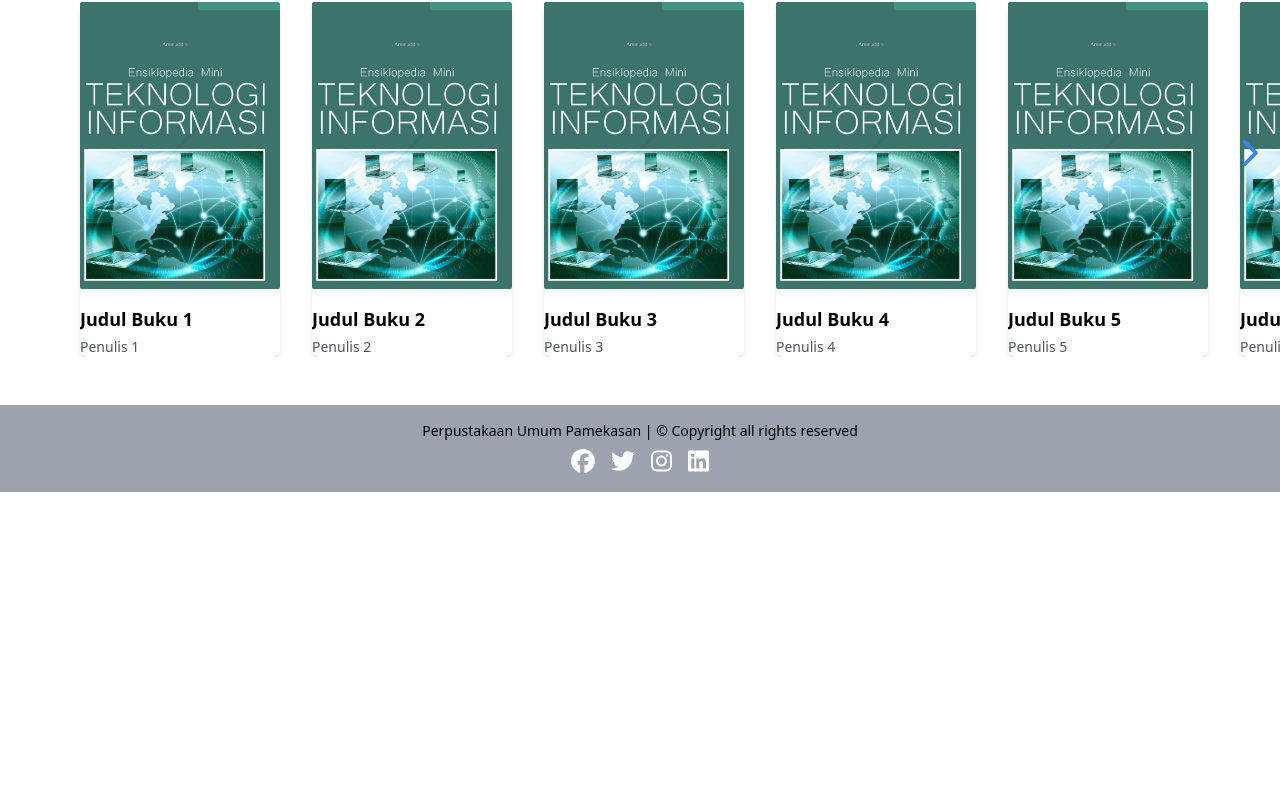
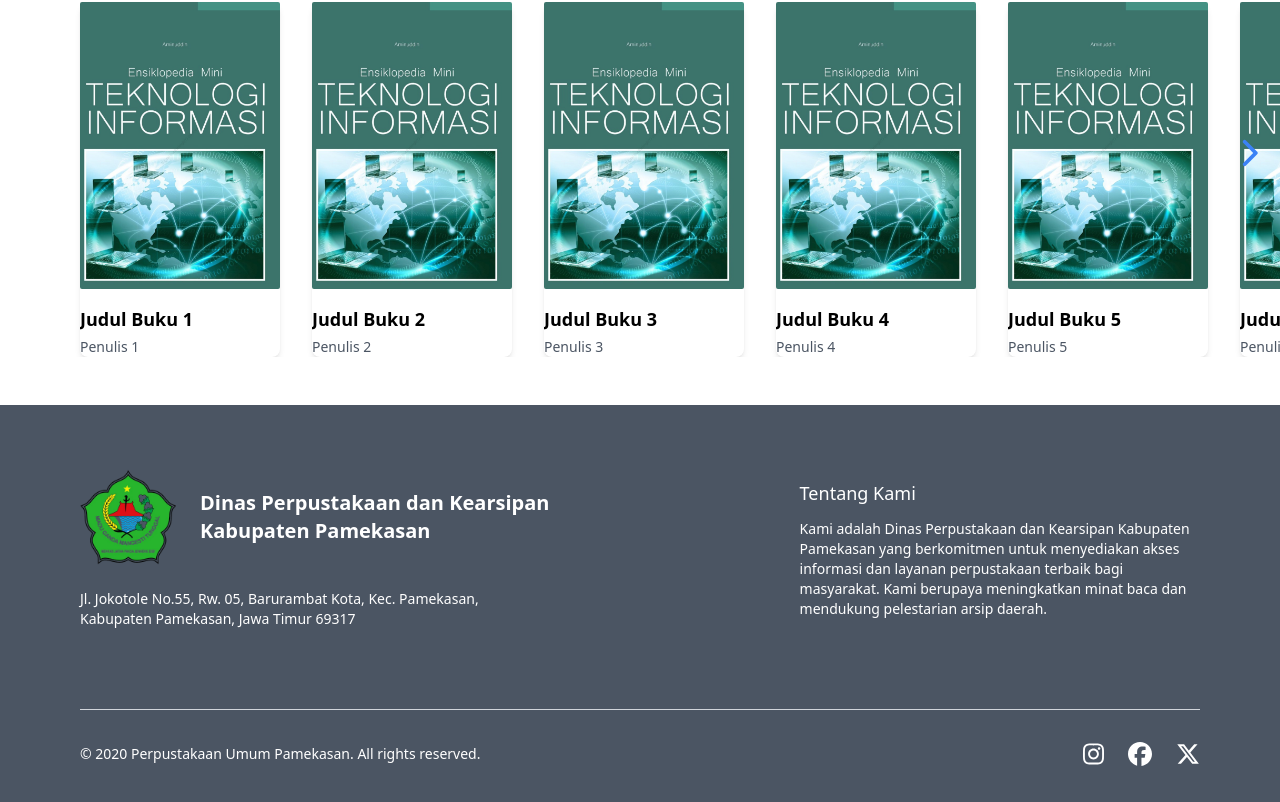
Before and after one commit to Badan-Intelektual-Berbasis-Data/Perpustakaan-Online-Pamekasan, a React (Vite) app in the folder frontend/: page / in a window 1280 px wide. Shown: the part 742-1544 px from the top of the page. Before the commit the page ends 1234 px from the top, so only its background shows below. Built offline with nearby package versions, Linux system fonts and the light colour scheme.

Commit message:
added footer

```diff
--- a/frontend/src/components/Footer.jsx
+++ b/frontend/src/components/Footer.jsx
@@ -1,28 +1,71 @@
-/* eslint-disable no-unused-vars */
-import React from 'react';
-import { FontAwesomeIcon } from '@fortawesome/react-fontawesome';
-import { faFacebook, faTwitter, faInstagram, faLinkedin } from '@fortawesome/free-brands-svg-icons';
+import React from "react";
+import Container from "./molecules/Container";
+import { FontAwesomeIcon } from "@fortawesome/react-fontawesome";
+import {
+  faInstagram,
+  faFacebook,
+  faXTwitter,
+} from "@fortawesome/free-brands-svg-icons";
 
 export default function Footer() {
   return (
-    <div className="bg-gray-400 py-4">
-      <div className="container mx-auto px-4 text-center">
-        <p className="text-sm">Perpustakaan Umum Pamekasan | © Copyright all rights reserved</p>
-        <div className="mt-2 flex justify-center space-x-4">
-          <a href="https://www.facebook.com" target="_blank" rel="noopener noreferrer">
-            <FontAwesomeIcon icon={faFacebook} className="text-white text-2xl" />
-          </a>
-          <a href="https://www.twitter.com" target="_blank" rel="noopener noreferrer">
-            <FontAwesomeIcon icon={faTwitter} className="text-white text-2xl" />
-          </a>
-          <a href="https://www.instagram.com" target="_blank" rel="noopener noreferrer">
-            <FontAwesomeIcon icon={faInstagram} className="text-white text-2xl" />
-          </a>
-          <a href="https://www.linkedin.com" target="_blank" rel="noopener noreferrer">
-            <FontAwesomeIcon icon={faLinkedin} className="text-white text-2xl" />
-          </a>
+    <Container className="bg-gray-600 flex flex-col gap-y-20 pb-1">
+      <div className="flex w-full justify-between items-center">
+        <div>
+          <div className="flex items-center gap-x-6 shrink-0">
+            <img
+              src="/logo.png"
+              alt="Partner 1"
+              className="w-24 h-24 object-cover rounded-md"
+            />
+            <div className="font-bold text-xl text-white">
+              <h2>Dinas Perpustakaan dan Kearsipan</h2>
+              <h2>Kabupaten Pamekasan</h2>
+            </div>
+          </div>
+
+          {/* contanct */}
+          <div className="text-white text-sm mt-6">
+            <p className="w-[50ch]">
+              Jl. Jokotole No.55, Rw. 05, Barurambat Kota, Kec. Pamekasan,
+              Kabupaten Pamekasan, Jawa Timur 69317
+            </p>
+            {/* <p>Fax. : (0324) 325058</p>
+            <p>Telp. : (0324) 325058</p>
+            <p>WA/Telegram : 0878-5995-5556</p> */}
+          </div>
+          {/* end -contanct */}
+        </div>
+
+        <div className="text-white">
+          <h3 className="font-medium text-lg">Tentang Kami</h3>
+          <p className="w-[50ch] mt-3 text-sm">
+            Kami adalah Dinas Perpustakaan dan Kearsipan Kabupaten Pamekasan
+            yang berkomitmen untuk menyediakan akses informasi dan layanan
+            perpustakaan terbaik bagi masyarakat. Kami berupaya meningkatkan
+            minat baca dan mendukung pelestarian arsip daerah.
+          </p>
         </div>
       </div>
-    </div>
+
+
+      <div className="border-t-[1.5px] border-gray-300 flex justify-between items-center py-8">
+          <p className="text-sm text-white">© 2020 Perpustakaan Umum Pamekasan. All rights reserved.</p>
+          <div className="flex gap-x-6">
+            <FontAwesomeIcon
+              icon={faInstagram}
+              className="text-2xl text-white"
+            />
+            <FontAwesomeIcon
+              icon={faFacebook}
+              className="text-2xl text-white"
+            />
+            <FontAwesomeIcon
+              icon={faXTwitter}
+              className="text-2xl text-white"
+            />
+          </div>
+      </div>
+    </Container>
   );
 }
--- a/frontend/src/components/Media.jsx
+++ /dev/null
@@ -1,50 +0,0 @@
-/* eslint-disable no-unused-vars */
-import React from 'react';
-
-export default function Media() {
-  return (
-    <div className="bg-gray-100 py-10">
-      <div className="container mx-auto px-4 bg-white p-6 rounded-lg shadow-md">
-        <div className="grid grid-cols-1 md:grid-cols-3 gap-6">
-          <div className="text-center">
-            <img src="https://dinkes.pamekasankab.go.id/storage/users/logo.jpeg" alt="Logo Dinas" className="mx-auto mb-4 w-32 h-32 object-cover" />
-            <h4 className="text-lg font-semibold mb-2">Dinas Perpustakaan dan Kearsipan</h4>
-            <h4 className="text-lg font-semibold mb-2">Kabupaten Pamekasan</h4>
-            <ul className="text-sm text-gray-600">
-              <li className="mb-2">
-                <a href="/informasi" className="hover:underline">
-                  Informasi
-                </a>
-              </li>
-              <li className="mb-2">
-                <a href="/berita" className="hover:underline">
-                  Berita
-                </a>
-              </li>
-              <li className="mb-2">
-                <a href="/pustakawan" className="hover:underline">
-                  Pustakawan
-                </a>
-              </li>
-            </ul>
-          </div>
-          <div>
-            <h4 className="text-lg font-semibold mb-4">Tentang Kami</h4>
-            <p className="text-sm text-gray-600">
-              Kami adalah Dinas Perpustakaan dan Kearsipan Kabupaten Pamekasan yang berkomitmen untuk menyediakan akses informasi dan layanan perpustakaan terbaik bagi masyarakat. Kami berupaya meningkatkan minat baca dan mendukung
-              pelestarian arsip daerah.
-            </p>
-          </div>
-          <div>
-            <h4 className="text-lg font-semibold mb-4">Media Partner</h4>
-            <div className="flex justify-around">
-              <img src="https://dinkes.pamekasankab.go.id/storage/users/logo.jpeg" alt="Partner 1" className="w-24 h-24 object-cover rounded-md" />
-              <img src="https://i0.wp.com/www.uim.ac.id/uimv2/wp-content/uploads/2020/10/Ico.png?fit=200%2C200&ssl=1" alt="Partner 2" className="w-24 h-24 object-cover rounded-md" />
-              <img src="/Bibd.jpg" alt="Partner 3" className="w-24 h-24 object-cover rounded-md" />
-            </div>
-          </div>
-        </div>
-      </div>
-    </div>
-  );
-}
```
Also changed, not shown: frontend/public/logo.png (added).
